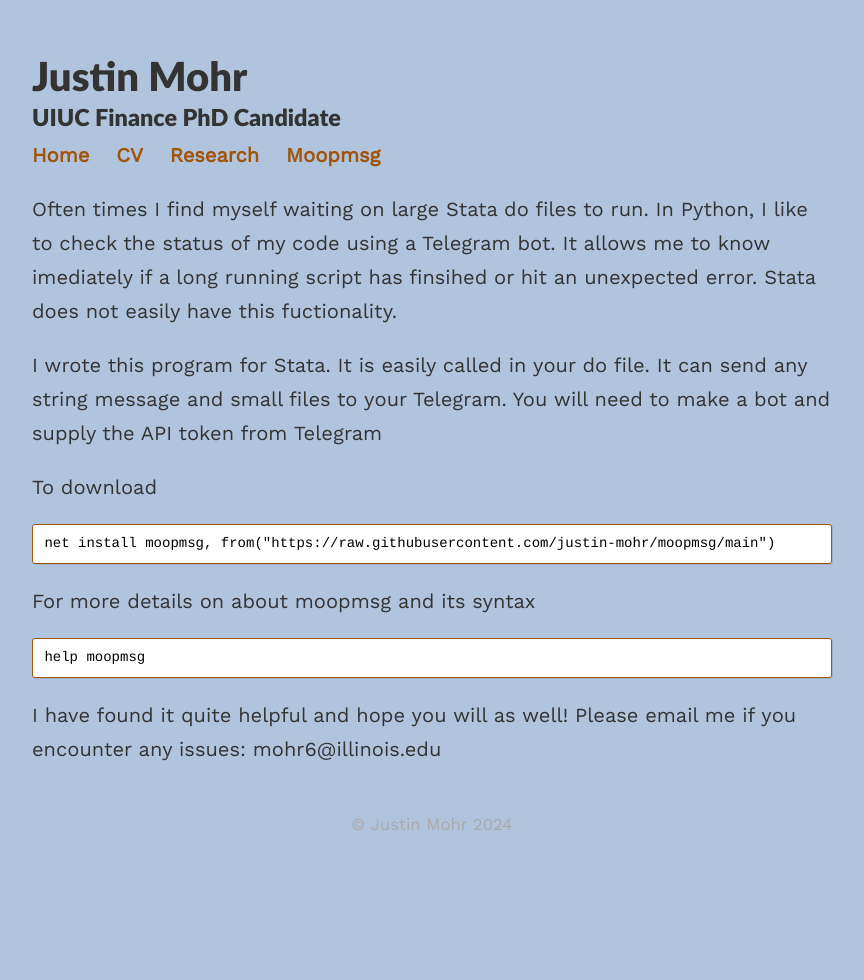
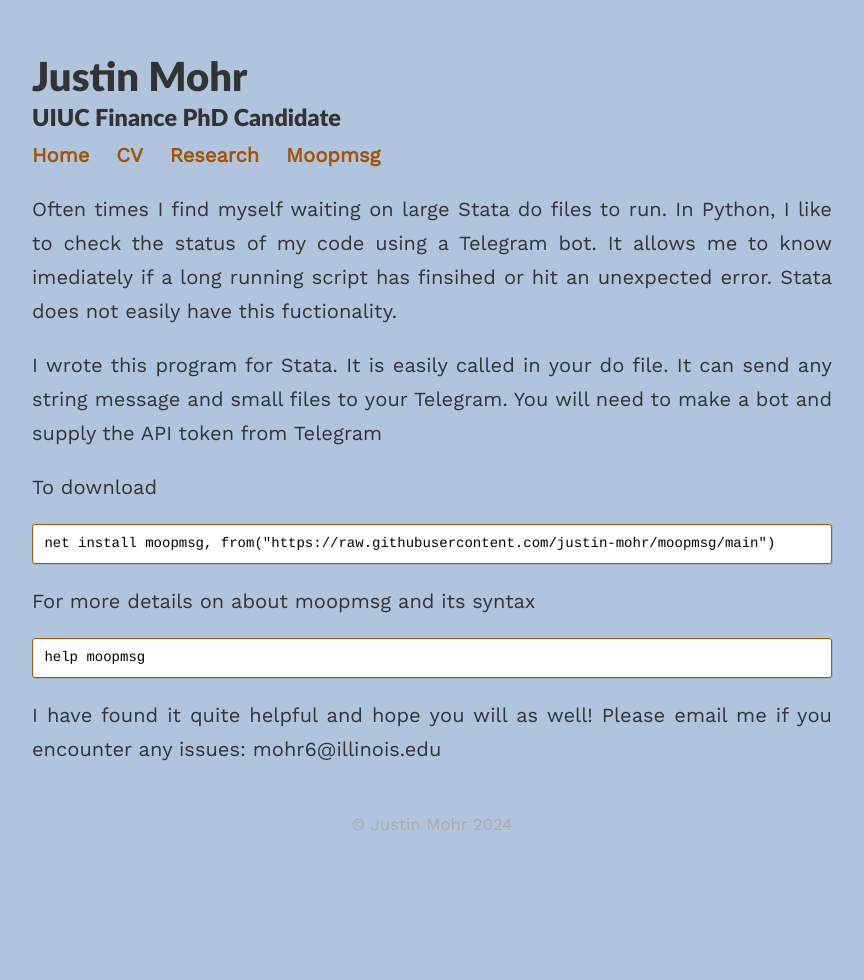
Before and after one commit to justin-mohr/justin-mohr.github.io, a Jekyll site: the page built from _pages/moopmsg.md, in a window 1280 px wide. Shown: the whole page, without its empty margins (208-1072 px from the left). Built offline with Jekyll 4.4.1, drawn with Linux system fonts in a browser that asks for light colours; nearby versions of some CDN libraries.

Commit message:
Update moopmsg.md

```diff
--- a/_pages/moopmsg.md
+++ b/_pages/moopmsg.md
@@ -4,20 +4,19 @@ title: Moopmsg
 permalink: /moopmsg/
 ---
 
-
-Often times I find myself waiting on large Stata do files to run. In Python, I like to check the status of my code using a Telegram bot. It allows me to know imediately if a long running script has finsihed or hit an unexpected error. Stata does not easily have this fuctionality.
-
-I wrote this  program for Stata. It is easily called in your do file. It can send any string message and small files to your Telegram. You will need to make a bot and supply the API token from Telegram
+<p align="justify">
+Often times I find myself waiting on large Stata do files to run. In Python, I like to check the status of my code using a Telegram bot. It allows me to know imediately if a long running script has finsihed or hit an unexpected error. Stata does not easily have this fuctionality. </p>
+<p align="justify">
+I wrote this  program for Stata. It is easily called in your do file. It can send any string message and small files to your Telegram. You will need to make a bot and supply the API token from Telegram</p>
 
 To download
 ~~~
 net install moopmsg, from("https://raw.githubusercontent.com/justin-mohr/moopmsg/main")
 ~~~
 
-
 For more details on about moopmsg and its syntax
 ~~~
 help moopmsg
 ~~~
-
-I have found it quite helpful and hope you will as well! Please email me if you encounter any issues: mohr6@illinois.edu
+<p align="justify">
+I have found it quite helpful and hope you will as well! Please email me if you encounter any issues: mohr6@illinois.edu </p>
```
